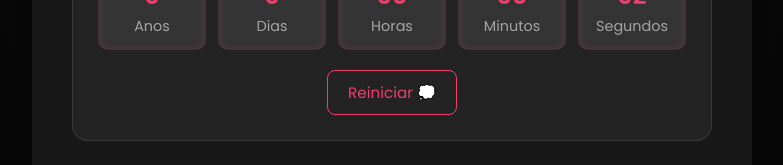
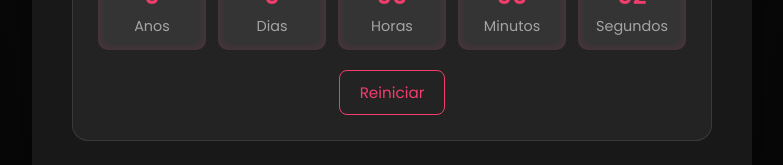
Before and after one commit to Adennilson/Momento-unico, a plain HTML site: page index.html in a window 1280 px wide. Both pictures are taken after a click on the button "Sim, eu aceito 💕". Shown: the part 545-710 px from the top of the page, without its empty margins (248-1031 px from the left). Drawn offline with Linux system fonts and the light colour scheme.

Commit message:
Update reset button text to remove emoji
Removed emoji from reset button text.

```diff
--- a/index.html
+++ b/index.html
@@ -38,7 +38,7 @@
           <div><span id="minutes">00</span><small>Minutos</small></div>
           <div><span id="seconds">00</span><small>Segundos</small></div>
         </div>
-        <button class="reset" id="resetBtn">Reiniciar 💭</button>
+        <button class="reset" id="resetBtn">Reiniciar</button>
       </div>
 
       <footer>Hum....</footer>
```
